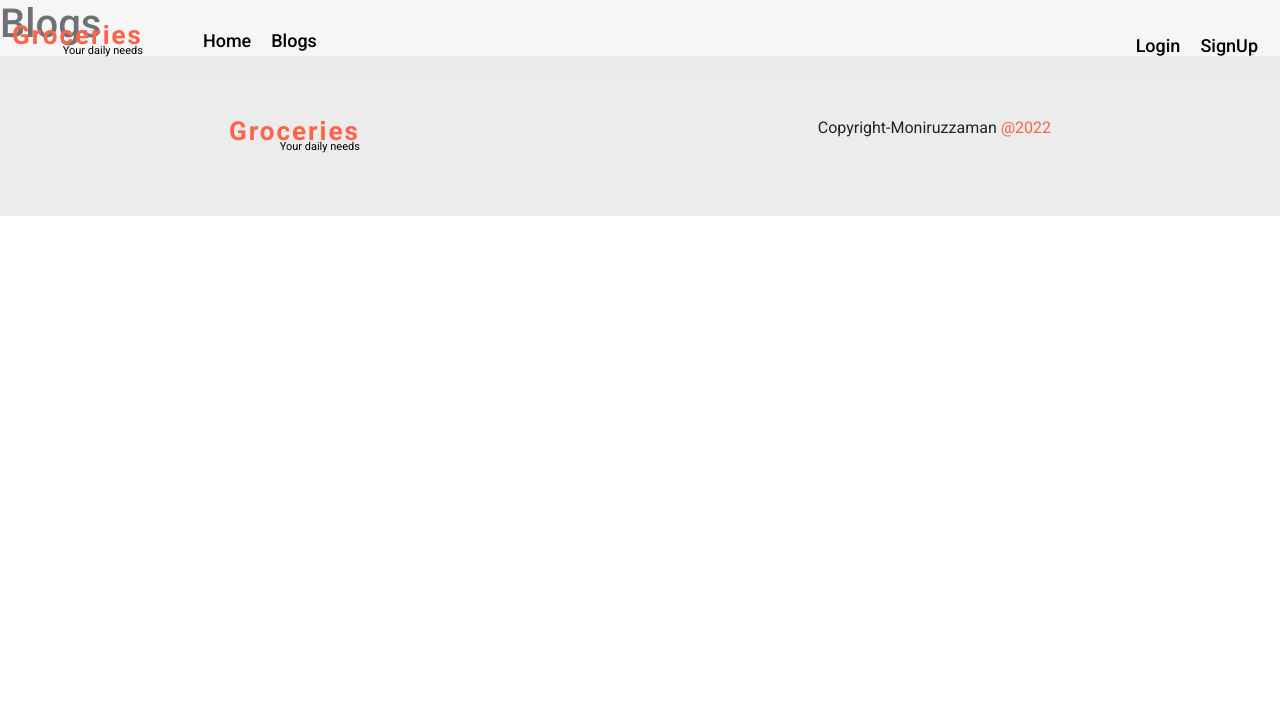
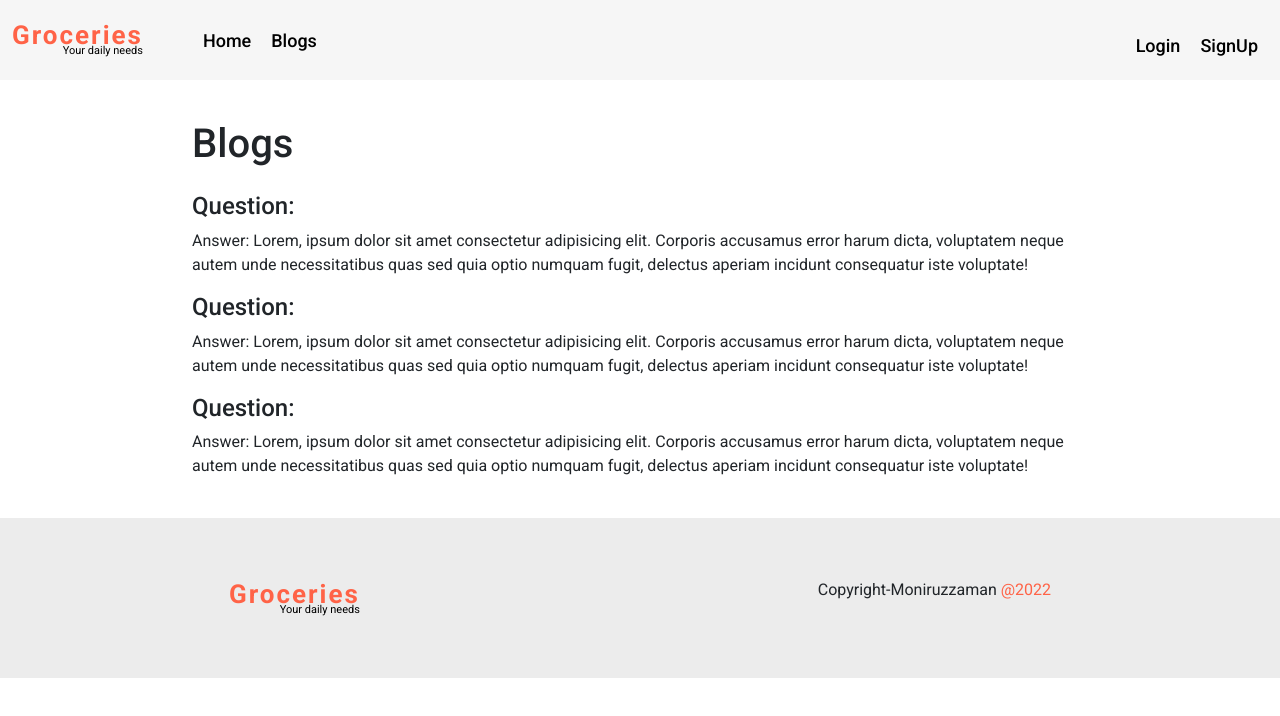
Before and after one commit to moniruzzaman01/groceries-client-side, a React (Create React App) app: page /blogs in a window 1280 px wide. Shown: the top 716 px of the page. Built offline with nearby package versions, Linux system fonts and the light colour scheme; no server answers.

Commit message:
readme file and blog component edited

```diff
--- /dev/null
+++ b/src/components/Blogs/Blog.css
@@ -0,0 +1,9 @@
+.blog-item-container {
+  width: 70%;
+  margin: 15vh auto 5vh auto;
+}
+@media screen and (max-width: 599px) {
+  .blog-item-container {
+    width: 90%;
+  }
+}
--- a/src/components/Blogs/Blogs.js
+++ b/src/components/Blogs/Blogs.js
@@ -1,9 +1,37 @@
 import React from "react";
+import "./Blog.css";
 
 const Blogs = () => {
   return (
-    <div>
-      <h1>Blogs</h1>
+    <div className="blog-item-container">
+      <h1 className="mb-4">Blogs</h1>
+      <div>
+        <h4>Question:</h4>
+        <p>
+          Answer: Lorem, ipsum dolor sit amet consectetur adipisicing elit.
+          Corporis accusamus error harum dicta, voluptatem neque autem unde
+          necessitatibus quas sed quia optio numquam fugit, delectus aperiam
+          incidunt consequatur iste voluptate!
+        </p>
+      </div>
+      <div>
+        <h4>Question:</h4>
+        <p>
+          Answer: Lorem, ipsum dolor sit amet consectetur adipisicing elit.
+          Corporis accusamus error harum dicta, voluptatem neque autem unde
+          necessitatibus quas sed quia optio numquam fugit, delectus aperiam
+          incidunt consequatur iste voluptate!
+        </p>
+      </div>
+      <div>
+        <h4>Question:</h4>
+        <p>
+          Answer: Lorem, ipsum dolor sit amet consectetur adipisicing elit.
+          Corporis accusamus error harum dicta, voluptatem neque autem unde
+          necessitatibus quas sed quia optio numquam fugit, delectus aperiam
+          incidunt consequatur iste voluptate!
+        </p>
+      </div>
     </div>
   );
 };
```
Also changed, not shown: 1 other file (tests, documents, lock files or other folders).
